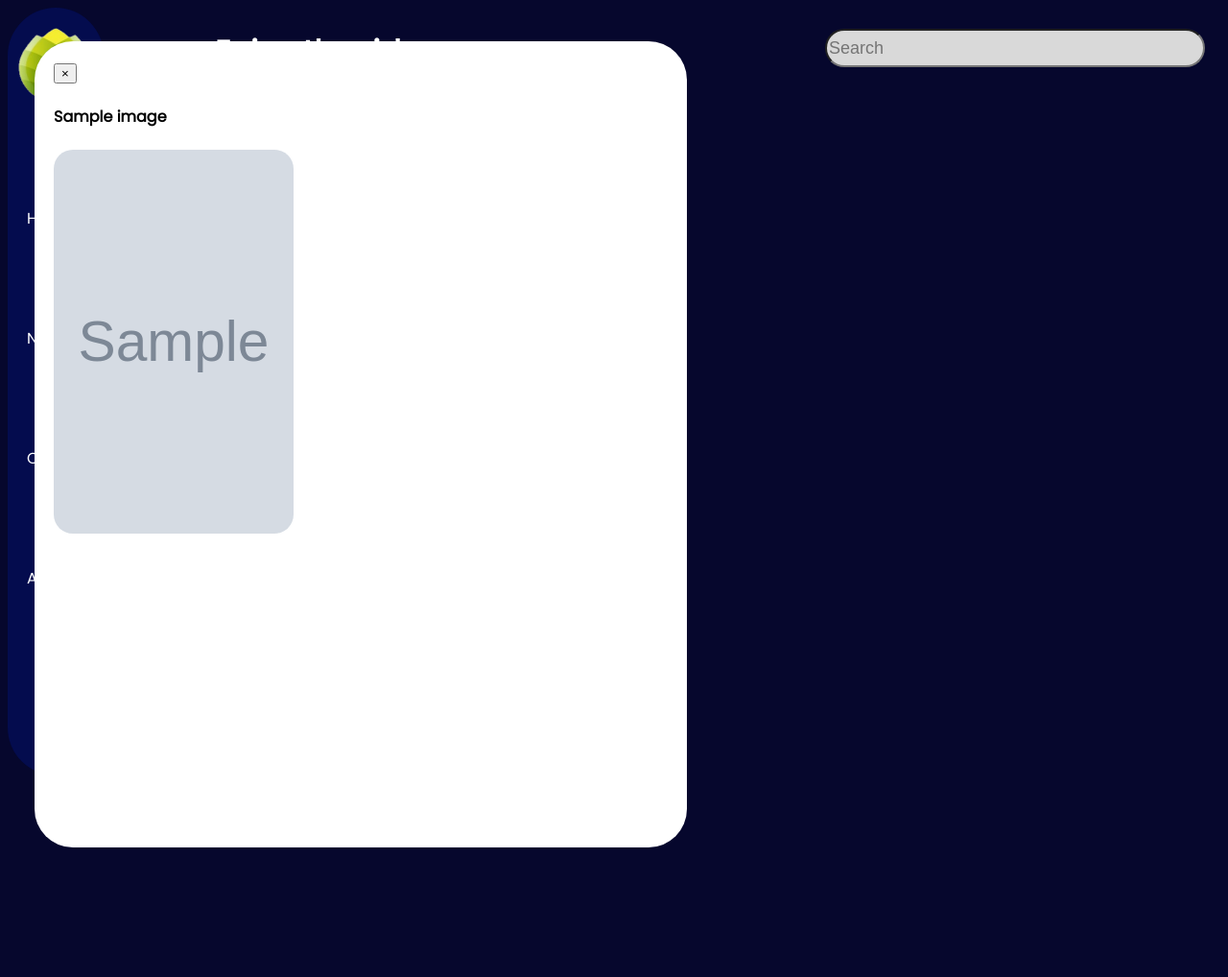
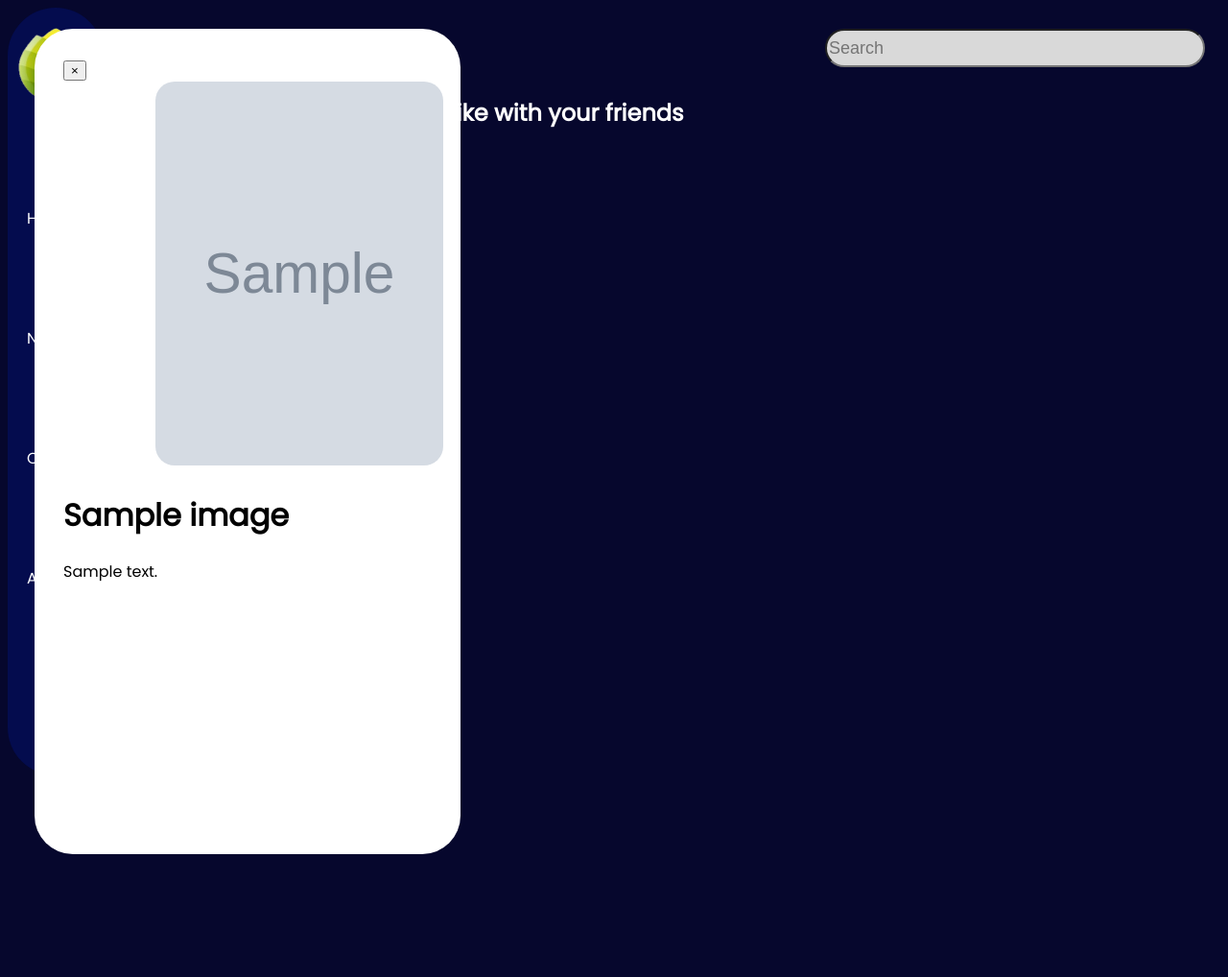
Before and after one commit to Charity-Mutembei/Django-Gallery-App, a Django app: page / in a window 1280 px wide, after a click that opens the changed part. Shown: the whole page at 96% size. Run offline with Django 4.2, Linux system fonts and the light colour scheme; tables that the repository leaves empty hold one stand-in row (values such as "Sample post"); grey boxes marked "Sample" are stand-in pictures; some libraries are stand-ins or nearby versions.

Commit message:
Feat: Modal styled. Error: the modal appears for one image alone

```diff
--- a/gallery/templates/landing.html
+++ b/gallery/templates/landing.html
@@ -8,10 +8,10 @@
     position:fixed;
     z-index:1;
     left: 36px;
-    top: 43px;
+    top: 30px;
     border-radius: 40px;
-    padding: 20px;
-    width: 50%;
+    padding: 30px;
+    width: 30%;
     height: 100%;
     overflow: auto;
     background-color: white;
@@ -48,24 +48,25 @@
       <!-- Modal  -->
       <div id="myModal" class="modal fade" role="dialog">
         <div class="modal-dialog">
-
-          <!-- Modal content-->
           <div class="modal-content">
-            <div class="modal-header">
+            <div class="card mb-3" class="modal-content" style="max-width: 540px;">
               <button type="button" class="close" data-dismiss="modal">&times;</button>
-              <div class="row">
-                <div class="col">
-                  <h4 class="modal-title" style="color: black;">{{image.name}}</h4>
+              <div class="row g-0">
+                <div class="col-md-4">
+                  <img class="card-img-top" id="trigger" src="{{image.image_photo.url}}" alt="Card image cap"
+                    style="width: 300px; height: 400px; border-radius: 20px; margin-left: 25%;" class="img-fluid rounded-start" alt="...">
                 </div>
-                <div class="col">
-                  <img class="card-img-top" id="trigger" src="{{image.image_photo.url}}" alt="Card image cap" style="width: 250px; height: 400px; border-radius: 20px;" >
+                <div class="col-md-8">
+                  <div class="card-body" style="color: black;">
+                    <h1 class="card-title">{{image.name}}</h1>
+                    <p class="card-text">{{image.description}}</p>
+                  </div>
                 </div>
               </div>
             </div>
-            <div class="modal-body">
-              <p>Some text in the modal.</p>
-            </div>
           </div>
+
+
 
         </div>
       </div>
```
